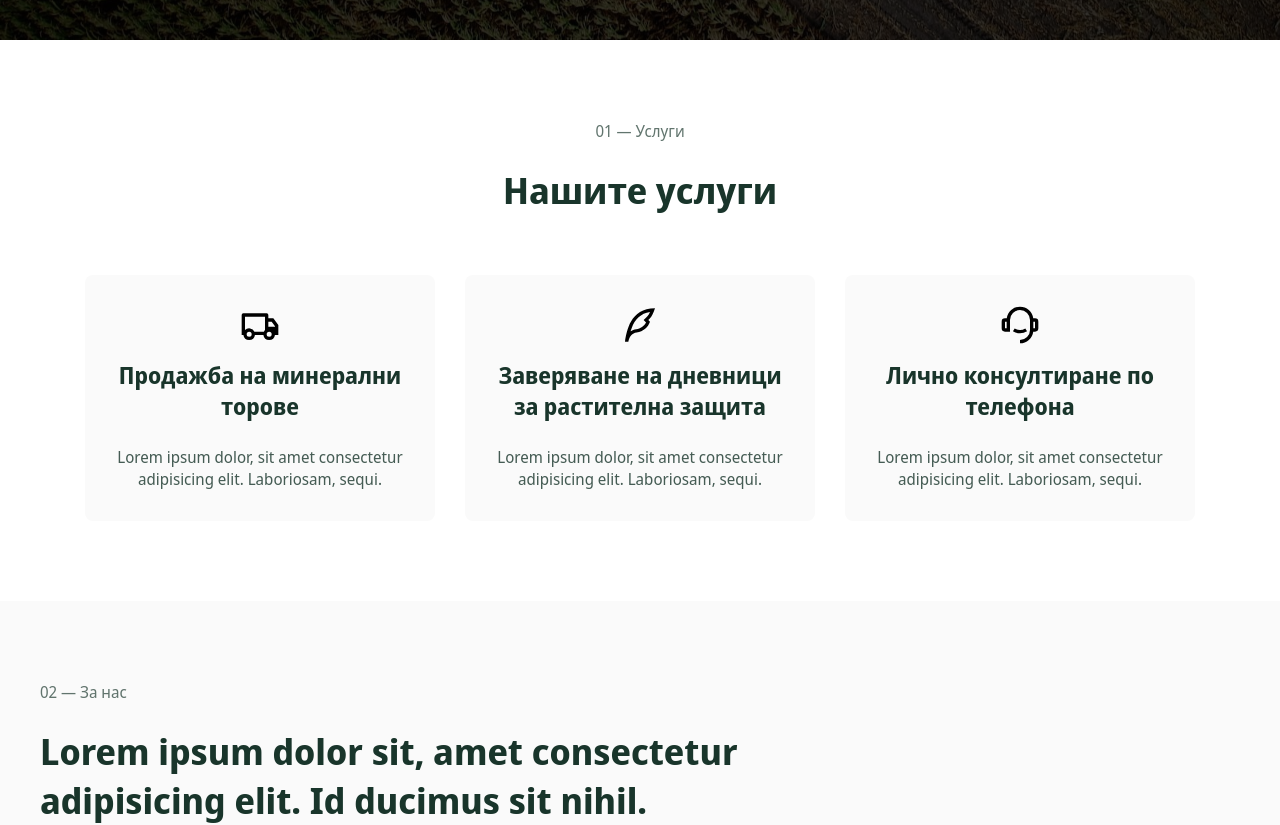
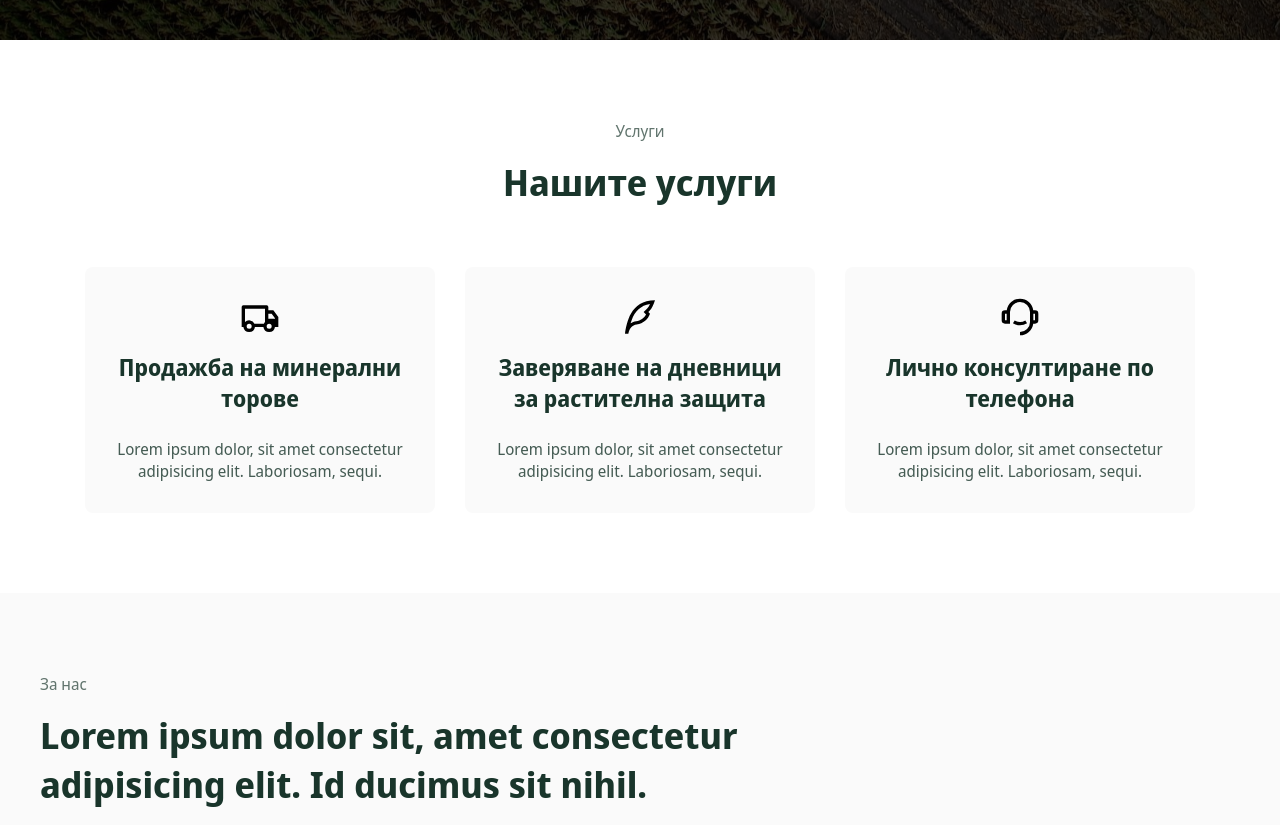
Before and after one commit to PetromirDev/agrotorove-website, a Next.js app: page / in a window 1280 px wide. Shown: the part 760-1585 px from the top of the page. Built offline with nearby package versions, Linux system fonts and the light colour scheme.

Commit message:
change: remove index from title label and reduce margin bottom

```diff
--- a/components/Footer/index.jsx
+++ b/components/Footer/index.jsx
@@ -147,7 +147,7 @@ const ContactLabel = styled.span`
   font-size: .9rem;
   text-align: center;
   text-transform: uppercase;
-  margin-bottom: 1.5rem;
+  margin-bottom: 1rem;
 `
 
 const Title = styled.h3`
--- a/components/Home/About.jsx
+++ b/components/Home/About.jsx
@@ -5,7 +5,7 @@ import { Container, HCenter, VCenter } from "../../styles/layout"
 const About = () => (
   <Wrapper id="about">
     <WidthContainer>
-      <Label>02 — За нас</Label>
+      <Label>За нас</Label>
       <Title>
         Lorem ipsum dolor sit, amet
         consectetur adipisicing elit.
@@ -79,7 +79,7 @@ const Label = styled.span`
   opacity: .68;
   font-weight: 500;
   display: block;
-  margin-bottom: 1.5rem;
+  margin-bottom: 1rem;
 `
 
 const Title = styled.h2`
--- a/components/Home/Services/index.jsx
+++ b/components/Home/Services/index.jsx
@@ -10,7 +10,7 @@ import WriteIcon from './images/write.svg'
 const Services = () => (
   <Wrapper id="services">
     <Body>
-      <Label>01 — Услуги</Label>
+      <Label>Услуги</Label>
       <Title>Нашите услуги</Title>
       <ServiceItems>
         <Service>
@@ -106,7 +106,7 @@ const Label = styled.span`
   font-weight: 500;
   text-align: center;
   display: block;
-  margin-bottom: 1.5rem;
+  margin-bottom: 1rem;
 `
 
 const Wrapper = styled.section`
```
